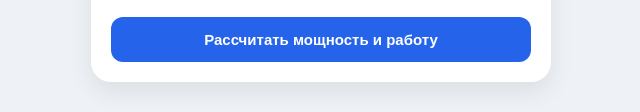
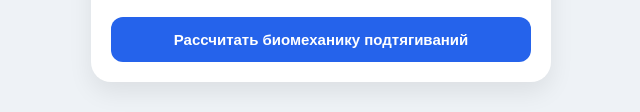
Before and after one commit to rmxix/biomech-cal-, a plain HTML site: page index.html in a window 1280 px wide. Both pictures are taken after a click on the button "Подтягивания". Shown: the part 464-576 px from the top of the page, without its empty margins (319-959 px from the left). Drawn offline with Linux system fonts and the light colour scheme.

Commit message:
index.html

```diff
--- a/index.html
+++ b/index.html
@@ -85,7 +85,7 @@
           <option value="3.5">Медленный подконтрольный темп (~3.5 сек)</option>
         </select>
       </div>
-      <button type="button" id="btn-pu" class="btn">Рассчитать мощность и работу</button>
+      <button type="button" id="btn-pu" class="btn">Рассчитать биомеханику подтягиваний</button>
       <div id="res-pu" class="res">
         <div class="metrics">
           <div class="mbox"><div class="mlabel">Работа за повтор</div><div class="mval" id="pu-m1"></div></div>
```
